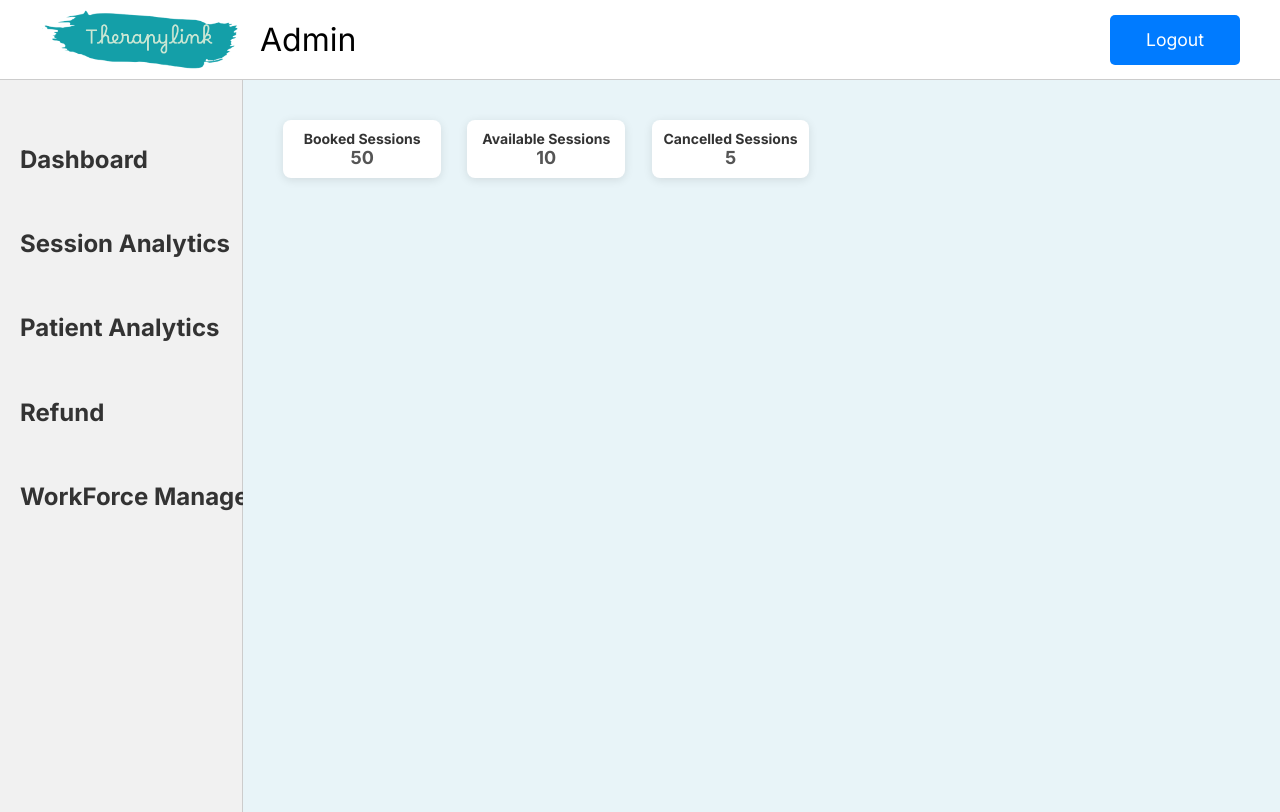
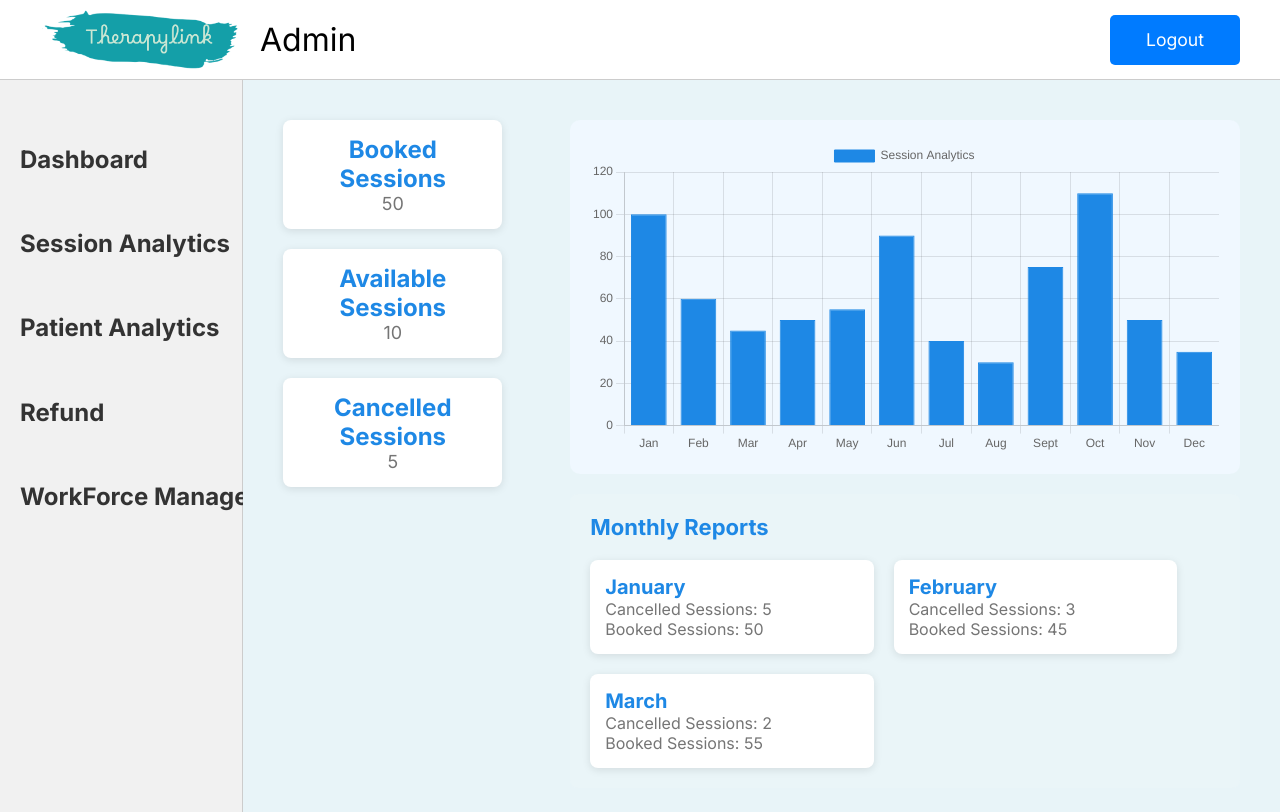
Before and after one commit to OmarTamer206/TherapyLink, an Angular app in the folder client/: page /admin/admin-sessions in a window 1280 px wide. Shown: the top 812 px of the page. Built offline with nearby package versions, Linux system fonts and the light colour scheme.

Commit message:
admin sessions modification

```diff
--- a/client/src/app/admin/admin-sessions/admin-sessions.component.css
+++ b/client/src/app/admin/admin-sessions/admin-sessions.component.css
@@ -4,29 +4,92 @@
     padding: 20px;
   }
 
+  .left-panel {
+    width: 25%; /* Adjust this to control the width of the left panel */
+    display: flex;
+    flex-direction: column;
+    padding-right: 20px;
+  }
+
   .session-metrics {
     display: flex;
-    justify-content: space-between;
-    padding: 0;
-    width: 55%; /* Adjust width to fit better */
+    flex-direction: column;
+    gap: 20px;
   }
 
   .metric-card {
-    background-color: white;
+    background-color: #fff;
+    padding: 15px;
     border-radius: 8px;
-    box-shadow: 0 2px 10px rgba(0, 0, 0, 0.1);
-    padding: 10px; /* Reduced padding for smaller cards */
+    box-shadow: 0 2px 8px rgba(0, 0, 0, 0.1);
     text-align: center;
-    width: 30%; /* Adjust width for smaller cards */
   }
 
   .metric-card h3 {
-    font-size: 14px; /* Reduced font size for headings */
-    color: #333;
+    font-size: 24px;
+    color: #1e88e5;
   }
 
   .metric-card p {
-    font-size: 18px; /* Reduced font size for the metrics */
-    font-weight: bold;
-    color: #555;
+    font-size: 18px;
+    color: #757575;
   }
+
+  .right-panel {
+    width: 70%; /* Adjust this to control the width of the right panel */
+    display: flex;
+    flex-direction: column;
+  }
+
+  .session-analytics {
+    background-color: #f0f8ff;
+    padding: 20px;
+    border-radius: 10px;
+    margin-bottom: 20px;
+  }
+
+  canvas {
+    width: 100%;
+    height: 400px;
+  }
+
+  .monthly-reports {
+    background-color: #eaf5f8;
+    padding: 20px;
+    border-radius: 8px;
+  }
+
+  .monthly-reports h3 {
+    font-size: 22px;
+    color: #1e88e5;
+    margin-bottom: 20px;
+  }
+
+  .report-cards {
+    display: flex;
+    flex-wrap: wrap;
+    gap: 20px;
+  }
+
+  .report-card {
+    background-color: #fff;
+    padding: 15px;
+    border-radius: 8px;
+    box-shadow: 0 2px 8px rgba(0, 0, 0, 0.1);
+    width: 45%;
+  }
+
+  .report-card h4 {
+    font-size: 20px;
+    color: #1e88e5;
+  }
+
+  .report-card ul {
+    list-style-type: none;
+    padding: 0;
+  }
+
+  .report-card li {
+    font-size: 16px;
+    color: #757575;
+  }
--- a/client/src/app/admin/admin-sessions/admin-sessions.component.html
+++ b/client/src/app/admin/admin-sessions/admin-sessions.component.html
@@ -1,4 +1,6 @@
 <div class="dashboard-container">
+    <!-- Left Side (Session Metrics) -->
+    <div class="left-panel">
       <!-- Session Metrics -->
       <div class="session-metrics">
         <div class="metric-card">
@@ -14,3 +16,42 @@
           <p>{{ cancelledSessions }}</p>
         </div>
       </div>
+    </div>
+
+    <!-- Right Side (Session Analytics and Monthly Reports) -->
+    <div class="right-panel">
+      <!-- Session Analytics -->
+      <div class="session-analytics">
+        <canvas id="sessionChart"></canvas>
+      </div>
+
+      <!-- Monthly Reports -->
+      <div class="monthly-reports">
+        <h3>Monthly Reports</h3>
+        <div class="report-cards">
+          <div class="report-card">
+            <h4>January</h4>
+            <ul>
+              <li>Cancelled Sessions: 5</li>
+              <li>Booked Sessions: 50</li>
+            </ul>
+          </div>
+          <div class="report-card">
+            <h4>February</h4>
+            <ul>
+              <li>Cancelled Sessions: 3</li>
+              <li>Booked Sessions: 45</li>
+            </ul>
+          </div>
+          <div class="report-card">
+            <h4>March</h4>
+            <ul>
+              <li>Cancelled Sessions: 2</li>
+              <li>Booked Sessions: 55</li>
+            </ul>
+          </div>
+          <!-- Add more months as needed -->
+        </div>
+      </div>
+    </div>
+  </div>
--- a/client/src/app/admin/admin-sessions/admin-sessions.component.ts
+++ b/client/src/app/admin/admin-sessions/admin-sessions.component.ts
@@ -1,16 +1,44 @@
-import { Component } from '@angular/core';
+import { Component, OnInit } from '@angular/core';
 import { RouterModule } from '@angular/router';
-import { LineChartComponent } from '../line-chart/line-chart.component';
+import { Chart } from 'chart.js';
 
 @Component({
   selector: 'app-admin-sessions',
   standalone: true,
-  imports: [RouterModule, LineChartComponent],
+  imports: [RouterModule],
   templateUrl: './admin-sessions.component.html',
   styleUrls: ['./admin-sessions.component.css']
 })
-export class AdminSessionsComponent {
+export class AdminSessionsComponent implements OnInit {
   bookedSessions: number = 50;
   availableSessions: number = 10;
   cancelledSessions: number = 5;
+
+  ngOnInit() {
+    this.createSessionChart();
+  }
+
+  createSessionChart() {
+    new Chart('sessionChart', {
+      type: 'bar',
+      data: {
+        labels: ['Jan', 'Feb', 'Mar', 'Apr', 'May', 'Jun', 'Jul', 'Aug', 'Sept', 'Oct', 'Nov', 'Dec'],
+        datasets: [{
+          label: 'Session Analytics',
+          data: [100, 60, 45, 50, 55, 90, 40, 30, 75, 110, 50, 35], // Sample data from the chart you shared
+          backgroundColor: '#1e88e5',
+          borderColor: '#1e88e5',
+          borderWidth: 1
+        }]
+      },
+      options: {
+        responsive: true,
+        scales: {
+          y: {
+            beginAtZero: true
+          }
+        }
+      }
+    });
+  }
 }
```
Lines whose indentation alone changed are shown as unchanged.
